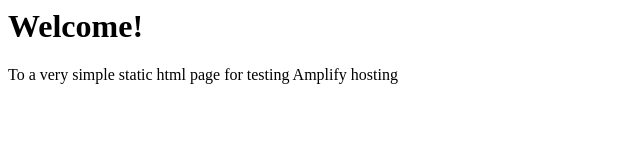
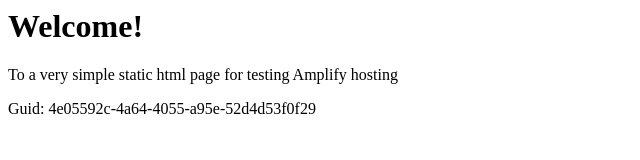
Before and after one commit to aws-aemilia-cdg/Github-PR-Commit-Integration-Test-DoNotTouch-GitHubAutoBuildCanaryTest-v1-preprod-eu-west-3, a website: page src/index.html in a window 1280 px wide. Shown: the whole page, without its empty margins (0-640 px from the left). Drawn offline with Linux system fonts and the light colour scheme.

Commit message:
commit from integ tests

```diff
--- a/src/index.html
+++ b/src/index.html
@@ -1,3 +1,5 @@
+
+
 <html lang="en">
 
 <head>
@@ -10,6 +12,6 @@
 <body>
     <h1>Welcome!</h1>
     <p>To a very simple static html page for testing Amplify hosting</p>
-</body>
+    <p>Guid: 4e05592c-4a64-4055-a95e-52d4d53f0f29</p></body>
 
 </html>
```
